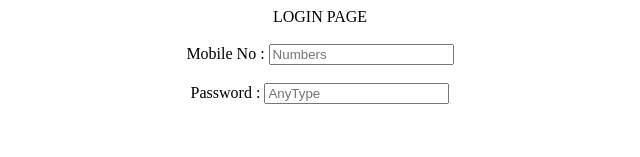
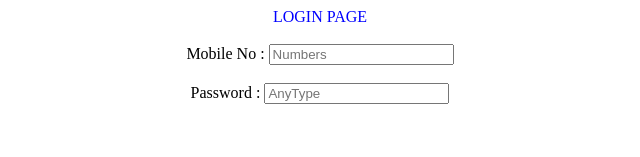
Before and after one commit to jkyazhini/cabapp-ui, a plain HTML site: page index.html in a window 1280 px wide. Shown: the top 157 px of the page, without its empty margins (320-960 px from the left). Drawn offline with Linux system fonts and the light colour scheme.

Commit message:
Update index.html

```diff
--- a/index.html
+++ b/index.html
@@ -6,7 +6,7 @@
 </head>
 <body>
 <center>
-<h8>LOGIN PAGE</h8>
+<h8 style="color:blue">LOGIN PAGE</h8>
 <br><br>
 <form action=CabType.html>
       <label for="name">Mobile No :</label>
```
